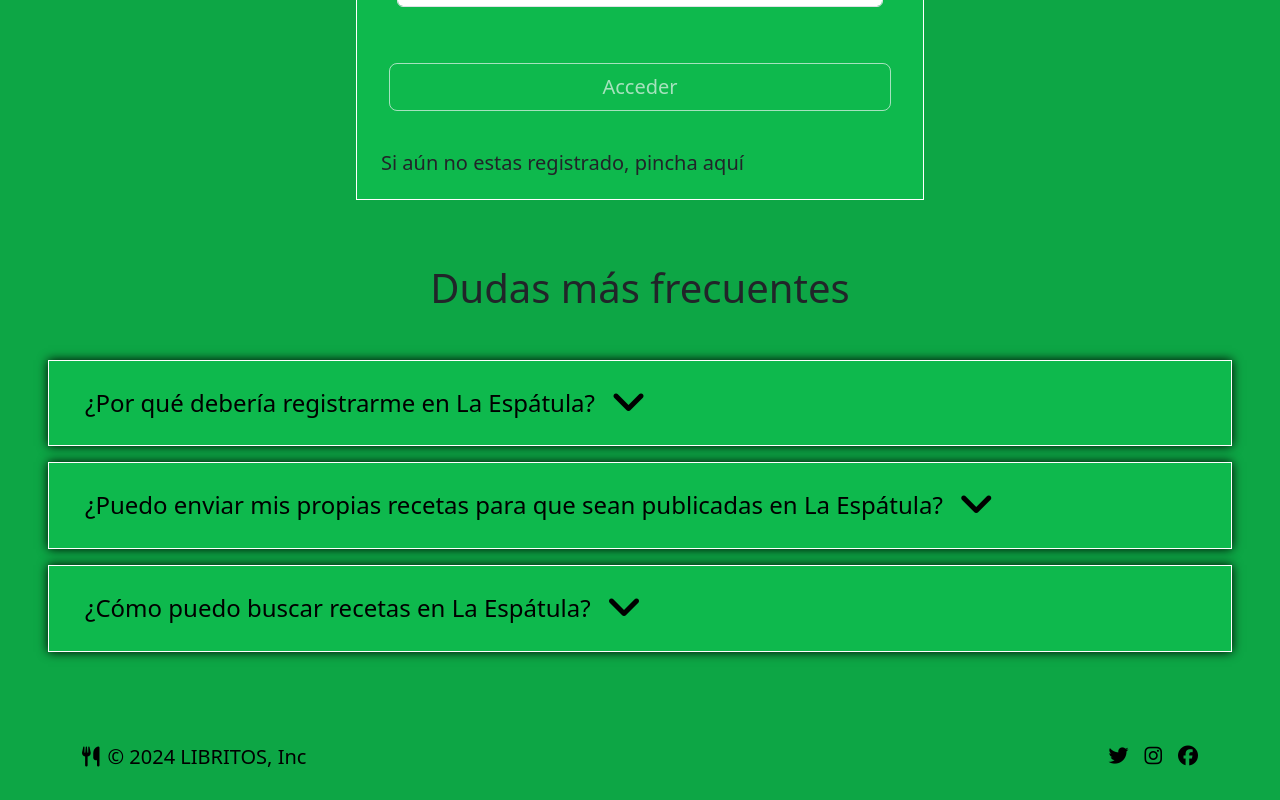
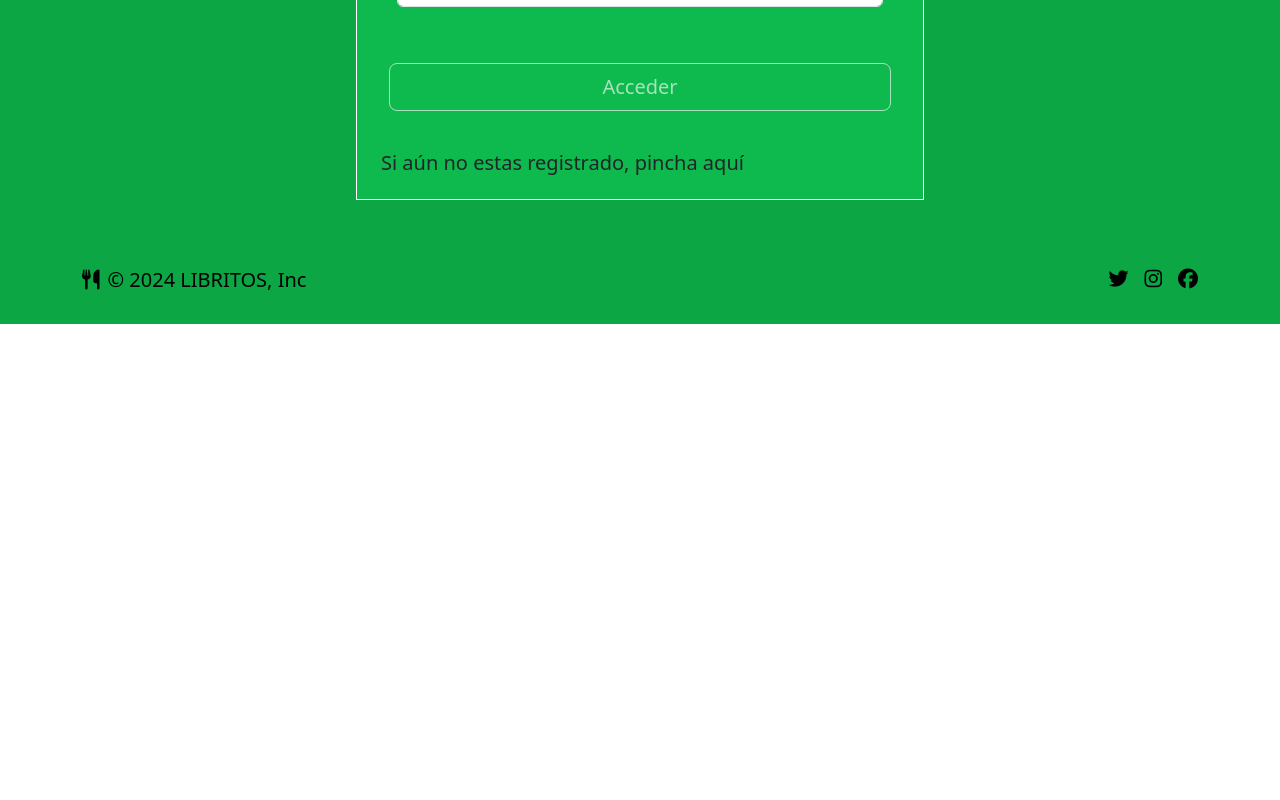
Before and after one commit to CCaim/ProyectoDiciembreFront, an Angular app: page /login in a window 1280 px wide. Shown: the part 479-1279 px from the top of the page. After the commit the page ends 803 px from the top, so only its background shows below. Built offline with nearby package versions, Linux system fonts and the light colour scheme; what ngx-dropzone, ngx-pagination would draw is missing.

Commit message:
ya funciona el modo oscuro con una ñapa guarrota

```diff
--- a/src/app/components/login/login.component.html
+++ b/src/app/components/login/login.component.html
@@ -28,43 +28,4 @@
         <div *ngIf="f.submitted && isLoginFail" class="alert alert-danger">Error! {{errMsj}}</div>
         <div *ngIf="isBanned" class="alert alert-danger">Tu usuario ha sido baneado y no tiene acceso a La Espátula</div>
     </div>
-    <div>
-        <div>
-            <h1 class="text-center">Dudas más frecuentes</h1>
-        </div>
-        <div class="tarjetas-preguntas">
-            <section class="tarjeta-pregunta-card">
-                <div (click)="mostrarRespuesta('1')" class="pregunta">
-                    <h4>¿Por qué debería registrarme en La Espátula?</h4>
-                    <i class="fa-solid fa-angle-down"></i>
-                </div>
-                <div id="1" class="tarjeta-respuesta">
-                    <p>Registrarse en La Espátula tiene varios beneficios. Al registrarte, tendrás acceso a funciones adicionales, como la capacidad de publicar tus recetas favoritas y participar en nuestra comunidad de amantes de la cocina. También podrás interactuar con otros usuarios, dejar comentarios y calificar las recetas.</p>
-                </div>
-            </section>
-            <section class="tarjeta-pregunta-card">
-                <div (click)="mostrarRespuesta('2')" class="pregunta">
-                    <h4>¿Puedo enviar mis propias recetas para que sean publicadas en La Espátula?</h4>
-                    <i class="fa-solid fa-angle-down"></i>
-                </div>
-                <div id="2" class="tarjeta-respuesta">
-                    <p>¡Por supuesto! Aprecio la participación de los usuarios y me encantaría que compartieras tus propias recetas con nuestra comunidad. Puedes enviar tus recetas a través de nuestro formulario de envío de recetas en la página "Crear Receta" de nuestro sitio web. Revisaré cuidadosamente todas las recetas enviadas y, si cumplen con nuestros criterios de calidad, las publicaré en la página para que otros usuarios las disfruten.</p>
-                </div>
-            </section>
-            <section class="tarjeta-pregunta-card">
-                <div (click)="mostrarRespuesta('3')" class="pregunta">
-                    <h4>¿Cómo puedo buscar recetas en La Espátula?</h4>
-                    <i class="fa-solid fa-angle-down"></i>
-                </div>
-                <div id="3" class="tarjeta-respuesta">
-                    <p>En La Espátula, ofrecemos varias opciones para buscar recetas. La forma más sencilla es
-                        utilizar nuestra barra de búsqueda ubicada en la parte superior de cada página.
-                        Simplemente ingresa palabras clave relacionadas con la receta que estás buscando,
-                        como el nombre del plato, y haz clic en el botón de búsqueda.
-                         Nuestro sistema realizará una búsqueda en nuestra base de datos y te mostrará los resultados relevantes.
-                           Además, ofrecemos funciones de filtrado para ayudarte a refinar aún más tus resultados de búsqueda.</p>
-                </div>
-            </section>
-        </div>
-    </div>
 </div>
--- a/src/app/components/main-page/main-page.component.css
+++ b/src/app/components/main-page/main-page.component.css
@@ -1,18 +1,30 @@
+/* Definición de variables */
+:root {
+  --verde-fondo: #a8e6cf; /* Verde claro de fondo */
+  --verde-tarjeta: #81c784; /* Verde para las tarjetas */
+  --verde-claro: #c8e6c9; /* Verde más claro */
+  --negro: #333333; /* Color negro */
+  --blanco: #ffffff; /* Blanco */
+}
+
 /* Estilos generales */
+* {
+  margin: 8px;
+  padding: 8px;
+}
+
 body {
   font-family: Arial, sans-serif;
   margin: 0;
   padding: 0;
-  transition: background-color 0.3s ease; /* Transición para suavizar el cambio de color */
+  transition: background-color 0.3s ease, color 0.3s ease; /* Transición para suavizar el cambio de color */
 }
 
 /* Estilos del contenedor principal */
-.main-container {
-  max-width: 1200px;
+.login-component {
+  max-width: 600px;
   margin: 0 auto;
-  padding: 20px;
-  background-color: #ffffff; /* Fondo blanco por defecto */
-  color: #333; /* Color de texto por defecto */
+  background-color: var(--verde-fondo); /* Fondo verde claro */
 }
 
 /* Estilos del carrusel */
@@ -50,8 +62,8 @@ body {
 }
 
 button {
-  background-color: rgba(0, 0, 0, 0.5);
-  color: white;
+  background-color: var(--negro);
+  color: var(--blanco);
   border: none;
   font-size: 2em;
   padding: 10px;
@@ -60,15 +72,7 @@ button {
 }
 
 button:hover {
-  background-color: rgba(0, 0, 0, 0.8);
-}
-
-.prev-button {
-  margin-left: 10px;
-}
-
-.next-button {
-  margin-right: 10px;
+  background-color: var(--verde-tarjeta); /* Cambio a verde claro en hover */
 }
 
 /* Información sobre la web */
@@ -79,12 +83,12 @@ button:hover {
 
 .about-section h1 {
   font-size: 2.5em;
-  color: #333;
+  color: var(--negro); /* Color negro para los títulos */
 }
 
 .about-section p {
   font-size: 1.2em;
-  color: #666;
+  color: var(--negro);
   max-width: 800px;
   margin: 20px auto;
 }
@@ -97,7 +101,7 @@ button:hover {
 
 .recommended-books h2 {
   font-size: 2em;
-  color: #333;
+  color: var(--negro);
   margin-bottom: 20px;
 }
 
@@ -111,47 +115,117 @@ button:hover {
 .book-item {
   text-align: center;
   width: 200px;
-  transition: transform 0.3s ease; /* Transición suave para el hover */
-  margin: 30px 0; /* Aumentamos el margen superior e inferior un 20% */
+  transition: transform 0.3s ease;
+  margin: 30px 0;
 }
 
 .book-item img {
   width: 100%;
   height: 300px;
   border-radius: 10px;
-  box-shadow: 0 4px 10px rgba(0, 0, 0, 0.1);
+  box-shadow: 0 4px 10px var(--negro);
   object-fit: cover;
 }
 
 .book-title {
   margin-top: 10px;
   font-size: 1.1em;
-  color: #444;
+  color: var(--negro);
 }
 
 /* Efecto Hover */
 .book-item:hover {
-  transform: scale(1.2); /* Aumenta el tamaño en un 20% */
+  transform: scale(1.2);
 }
 
 .book-item:hover img {
-  transform: scale(1.1); /* Un pequeño zoom en la imagen cuando se pasa el ratón */
+  transform: scale(1.1);
+}
+
+/* Estilos del formulario */
+form {
+  border: 1px solid var(--blanco);
+  background-color: var(--verde-tarjeta);
+  display: flex;
+  flex-direction: column;
+}
+
+.form-icono {
+  text-align: center;
+  margin: 0;
+  padding: 0;
+  color: var(--negro);
+}
+
+.form-icono i {
+  font-size: 60px;
+}
+
+.button-login {
+  width: 400px;
+}
+
+.button-login button {
+  margin: 0;
+}
+
+.input-style {
+  margin: 0;
+  padding-left: 5px;
+}
+
+/* Tarjetas de preguntas */
+.tarjetas-preguntas {
+  display: flex;
+  flex-flow: column wrap;
+  column-gap: 15px;
+}
+
+.tarjeta-pregunta-card {
+  flex: 1 1 30%;
+  background-color: var(--verde-tarjeta);
+  padding: 0;
+  border: 1px solid var(--blanco);
+  box-shadow: 0px 0px 10px 0px var(--negro);
+}
+
+.pregunta {
+  display: flex;
+  margin: 10px;
+  padding: 10px;
+}
+
+.pregunta i {
+  margin: 0;
+  padding: 0;
+  color: var(--negro);
+  font-size: 40px;
+  text-align: right;
+}
+
+.pregunta h4 {
+  margin-top: 0;
+  margin-bottom: 0;
+  color: var(--negro);
+}
+
+.tarjeta-respuesta {
+  margin: 0;
+  display: none;
+  background-color: var(--verde-claro);
+  color: var(--negro);
 }
 
 /* Estilos para el modo claro */
-.main-container.claro {
-  background-color: #ffffff; /* Fondo blanco en modo claro */
-  color: #333; /* Color de texto en modo claro */
-}
-
-body.claro .carousel-item.active {
-  background-color: #ffffff;
+body.claro {
+  background-color: var(--verde-fondo);
+  color: var(--negro);
 }
 
 /* Estilos para el modo oscuro */
-.main-container.oscuro {
-  background-color: #2f2f2f; /* Gris mate en modo oscuro */
-  color: #e60707; /* Texto en un tono claro */
+body.oscuro {
+  background-color: #3a3a3a; /* Fondo oscuro para todo el cuerpo */
+  color: var(--blanco); /* Texto blanco en modo oscuro */
 }
 
 body.oscuro .carousel-item.active {
@@ -159,22 +233,21 @@ body.oscuro .carousel-item.active {
 }
 
 body.oscuro .carousel-navigation button {
-  background-color: rgba(255, 255, 255, 0.5);
-  color: #e60707;
+  background-color: var(--blanco);
+  color: var(--negro);
 }
 
 body.oscuro .about-section h1,
 body.oscuro .recommended-books h2 {
-  color: #e60707;
+  color: var(--blanco); /* Títulos en blanco en modo oscuro */
 }
 
 body.oscuro .book-title {
-  color: #ddd; /* Títulos de libros más claros en modo oscuro */
+  color: var(--blanco); /* Títulos de libros más claros en modo oscuro */
 }
 
 body.oscuro .book-item:hover {
   transform: scale(1.2);
-  transition: transform 0.3s ease;
 }
 
 body.oscuro .book-item:hover img {
--- a/src/app/components/main-page/main-page.component.html
+++ b/src/app/components/main-page/main-page.component.html
@@ -1,4 +1,4 @@
-<div class="main-container">
+<div class="login-component">
   <!-- Carrusel superior -->
   <div class="carousel">
     <div class="carousel-item" *ngFor="let image of carouselImages; let i = index" [class.active]="i === currentIndex">
```
